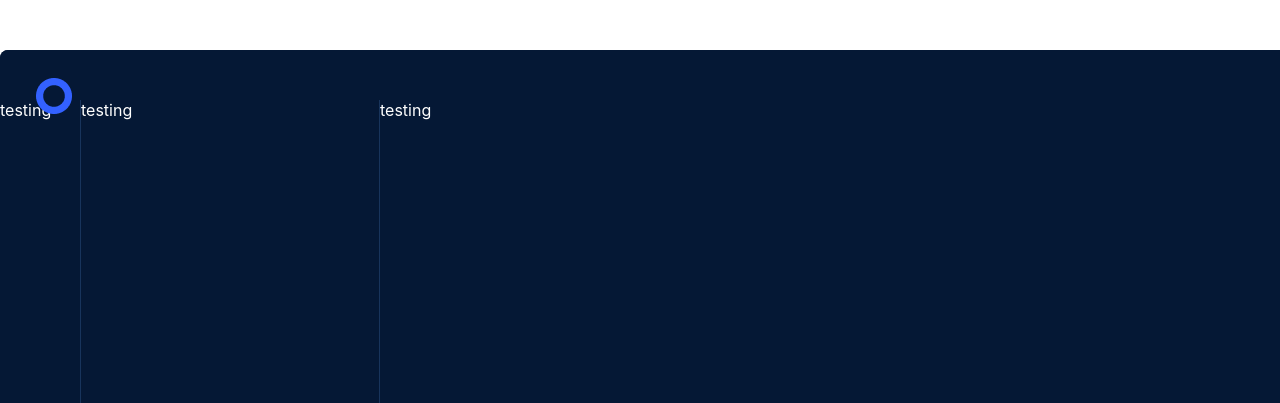
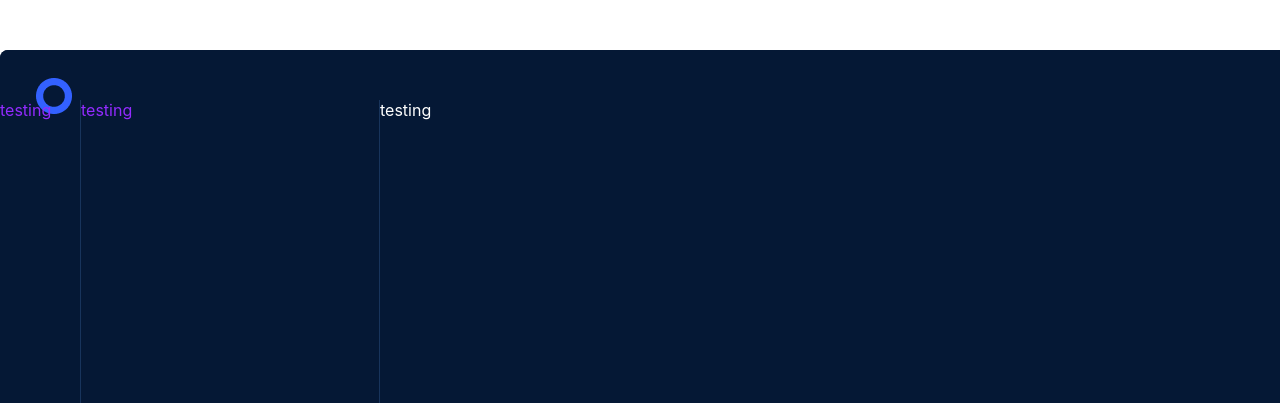
Before and after one commit to elite-coder-5150/one-design-system, a website: page messenger.html in a window 1280 px wide. Shown: the top 403 px of the page. Drawn offline with nearby package versions, Linux system fonts and the light colour scheme; files that its build step writes are made by us from their sources.

Commit message:
styled the main content div

```diff
--- a/scss/partials/_message-card.scss
+++ b/scss/partials/_message-card.scss
@@ -2,8 +2,8 @@
     width: 1600px;
     height: 1900px;
     background: $clr-dark-bg;
-
-
+    display: flex;
+    flex-direction: column;
     border-radius: 8px;
     // q: how do i center this in the middle of the screen?
     // margin: auto;
@@ -12,7 +12,7 @@
 
     .app-bar,
     .left-sidebar {
-        float: left;
+        color: $clr-primary;
     }
 
     .app-bar {
@@ -21,6 +21,10 @@
 
     }
 
+    .main-content {
+        display: flex;
+        flex-direction: row;
+    }
     .left-sidebar {
         width: 300px;
         height: 900px;
```
